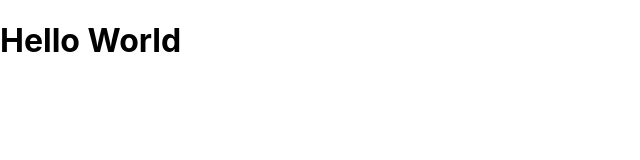
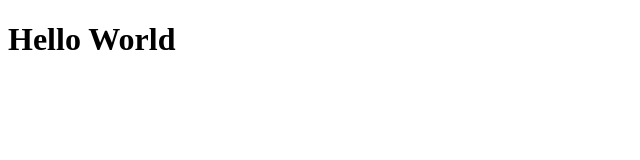
Before and after one commit to najeesimmons/react-props, a React (Create React App) app: page / in a window 1280 px wide. Shown: the top 160 px of the page, without its empty margins (0-640 px from the left). Built offline with nearby package versions, Linux system fonts and the light colour scheme.

Commit message:
non dynamic hello component running

```diff
--- a/src/index.js
+++ b/src/index.js
@@ -1,17 +1,15 @@
 import React from 'react';
-import ReactDOM from 'react-dom/client';
-import './index.css';
-import App from './App';
-import reportWebVitals from './reportWebVitals';
+import ReactDOM from 'react-dom';
+import Hello from './App.js';
+
 
 const root = ReactDOM.createRoot(document.getElementById('root'));
 root.render(
   <React.StrictMode>
-    <App />
+    <Hello />
   </React.StrictMode>
 );
 
 // If you want to start measuring performance in your app, pass a function
 // to log results (for example: reportWebVitals(console.log))
 // or send to an analytics endpoint. Learn more: https://bit.ly/CRA-vitals
-reportWebVitals();
```
